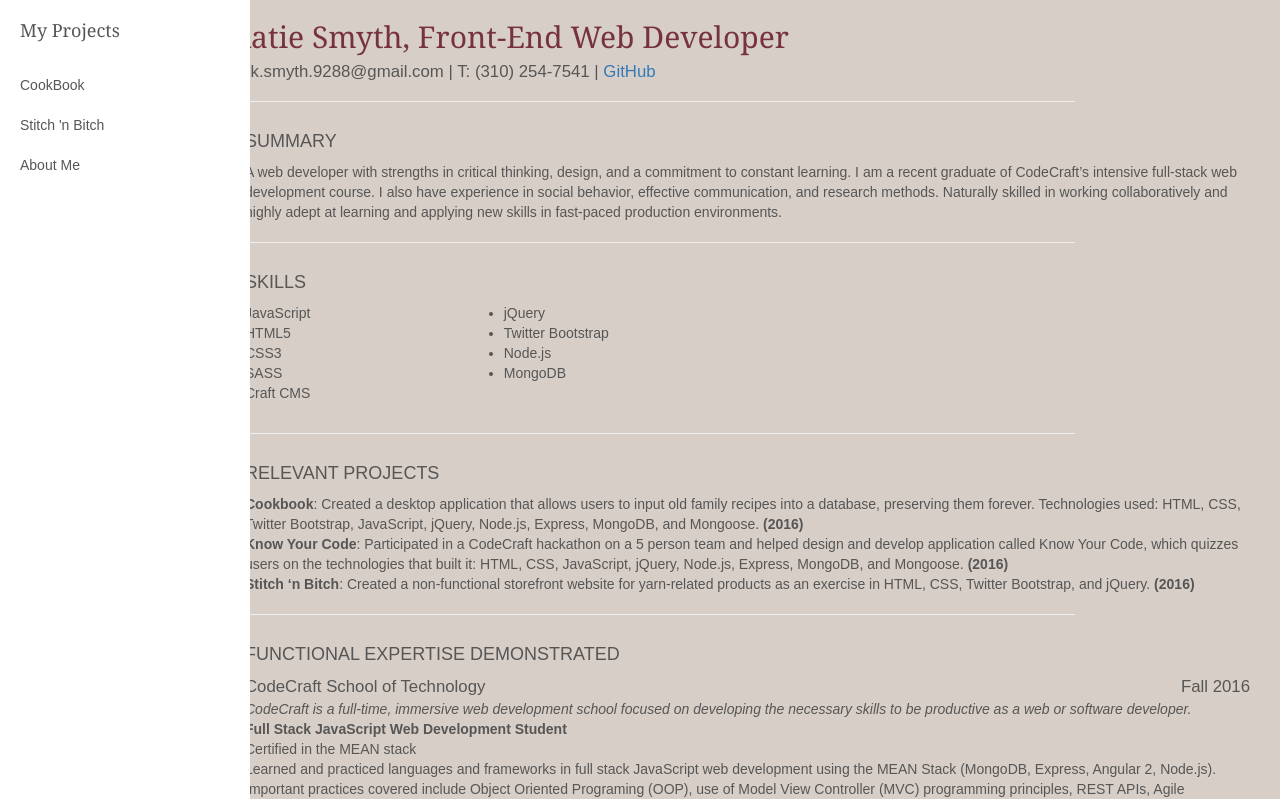
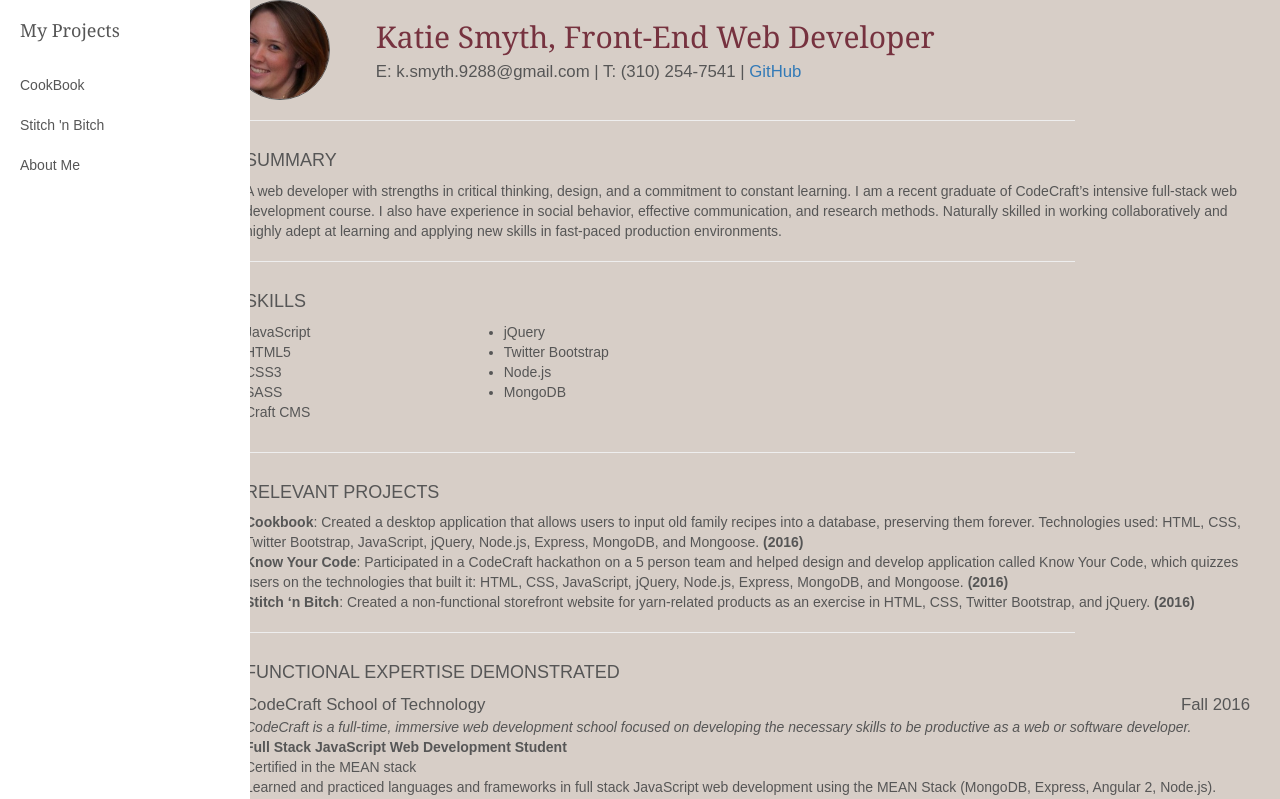
Before and after one commit to katie80/ResumePage, a PHP site: page / in a window 1280 px wide; the page is wider, and only the part inside the window is pictured. Shown: the top 799 px of that part. Run offline with PHP 8.4, Linux system fonts and the light colour scheme; some libraries are stand-ins or nearby versions; some web fonts are replaced.

Commit message:
added images

```diff
--- a/index.html
+++ b/index.html
@@ -45,10 +45,14 @@
 
 <div class="container bigContainer">
 
-
-	<div class="header">
-		<h2>Katie Smyth, Front-End Web Developer</h2>
-		<h5>E: k.smyth.9288@gmail.com  |  T: (310) 254-7541 | <a href="https://github.com/katie80">GitHub</a></h5>
+	<div class="row">
+		<div class="col-md-2">
+			<img src="images/picture.jpg">
+		</div>
+		<div class="header col-md-10">
+			<h2>Katie Smyth, Front-End Web Developer</h2>
+			<h5>E: k.smyth.9288@gmail.com  |  T: (310) 254-7541 | <a href="https://github.com/katie80">GitHub</a></h5>
+		</div>
 	</div>
 
 	<hr>
--- a/styles.css
+++ b/styles.css
@@ -2,6 +2,12 @@ body {
 	background-color: #D7CEC7;
 	color: #565656;
 	font-family: 'Padauk', sans-serif;
+}
+
+img {
+	border: 1px solid #565656;
+	border-radius: 100%;
+	max-width: 100px;
 }
 
 h2 {
```
Also changed, not shown: images/picture.jpg (added).
